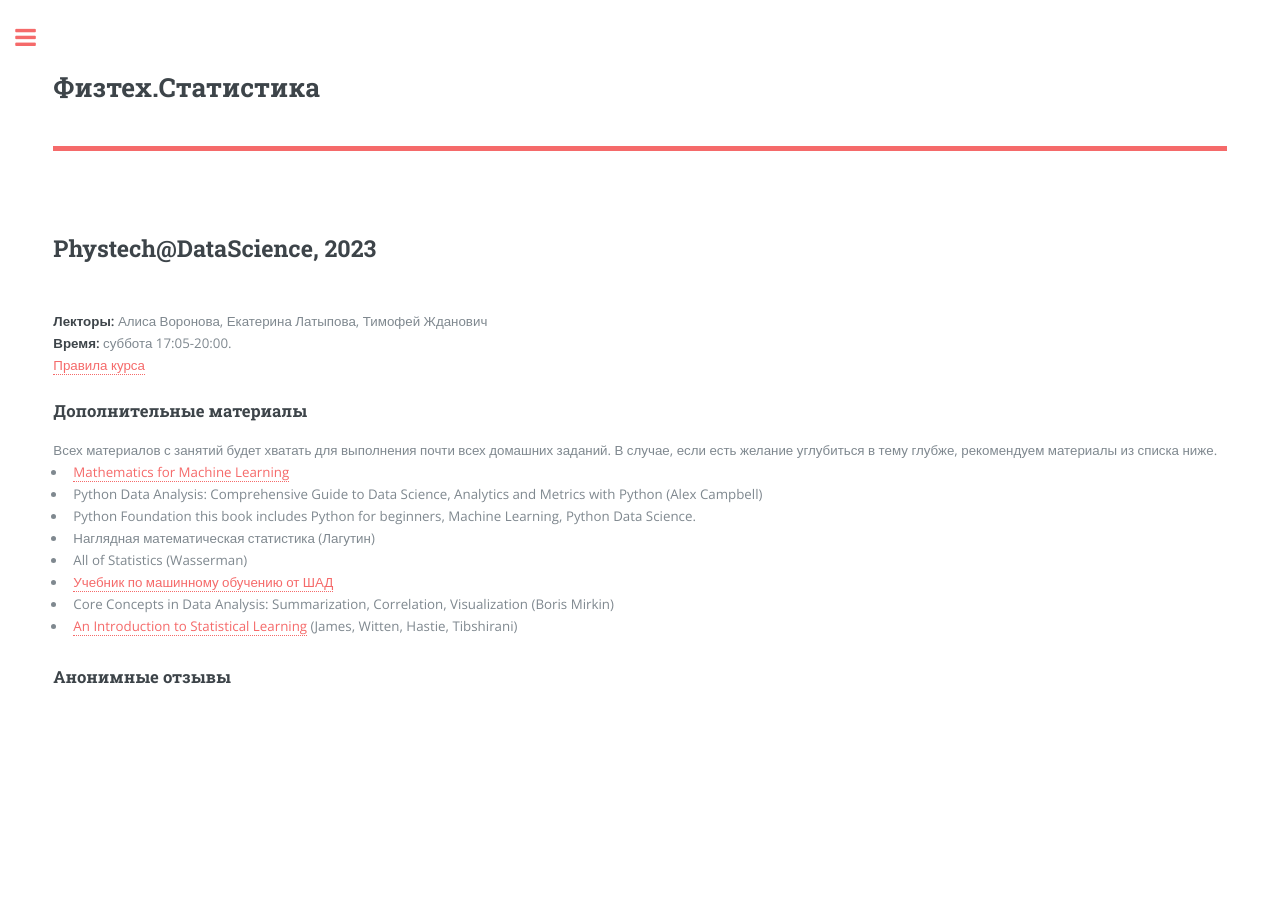
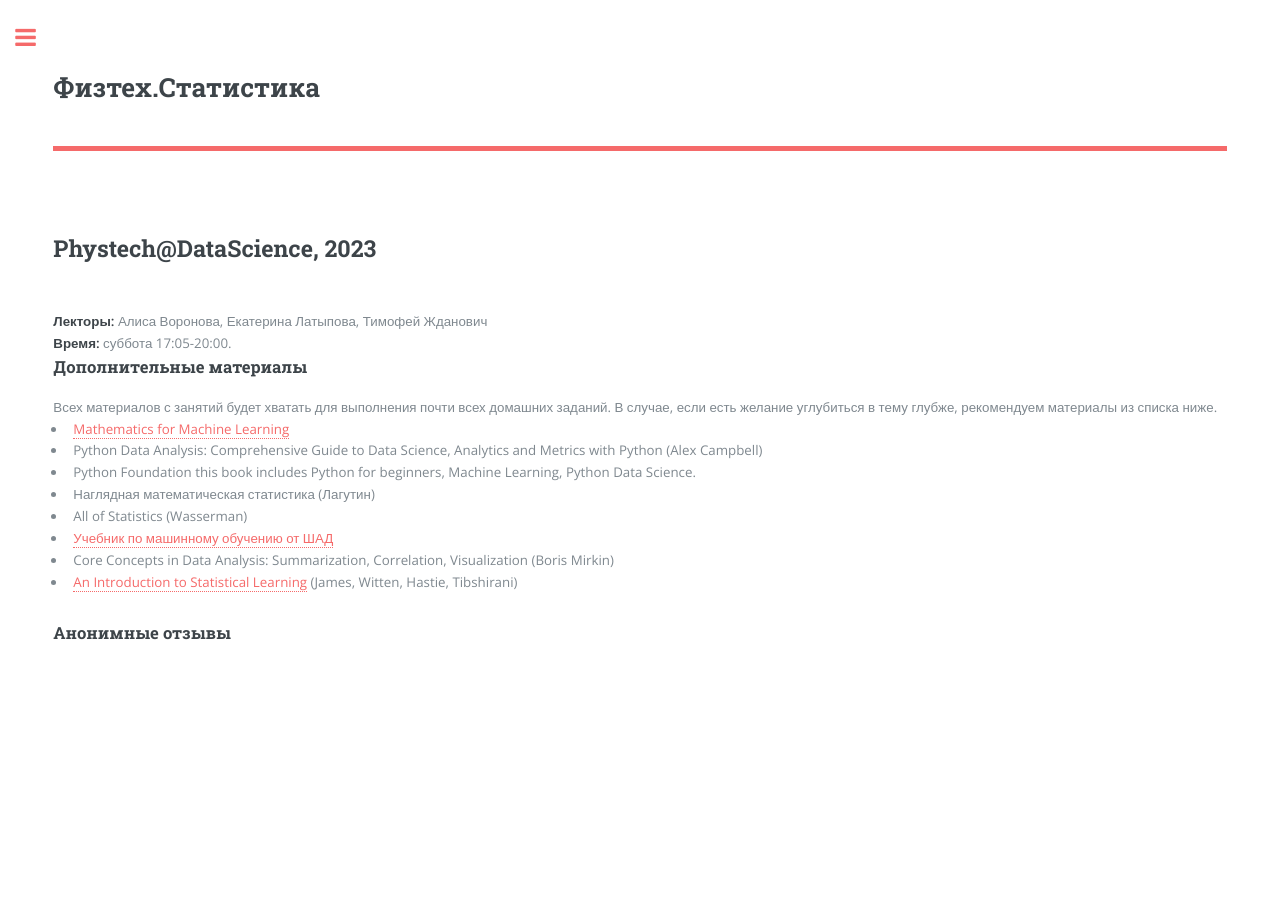
Before and after one commit to miptstats/miptstats.github.io, a Jekyll site: the page built from courses/ad_mipt.html, in a window 1280 px wide. Built offline with Jekyll 4.4.1, drawn with Linux system fonts in a browser that asks for light colours; a script that is not in the unit is left out.

Commit message:
Update ad_mipt.html

```diff
--- a/courses/ad_mipt.html
+++ b/courses/ad_mipt.html
@@ -11,9 +11,10 @@ title: "Phystech@DataScience - Спецкурс по анализу данных
 <b>Лекторы:</b> Алиса Воронова, Екатерина Латыпова, Тимофей Жданович<br>
 
 <b>Время:</b> суббота 17:05-20:00.<br>
-<a target="_blank" href="ad_mipt/rules.pdf">Правила курса</a><br><br>
+<!--
+ <a target="_blank" href="ad_mipt/rules.pdf">Правила курса</a><br><br>
 
-<!--
+
 <b>Лекция 1 (4.02.23).</b> Организационные вопросы. Что такое анализ данных. Обзор задач анализа данных на примере историй из Мурмурландии. Примеры задач статистики и машинного обучения в прикладных науках. Обзор инструментов анализа данных: Jupyter, Numpy, Matplotlib. <br>
 
 <a target="_blank" href="ad_mipt/Коты.pdf">Обзор задач анализа данных</a><br>
```
